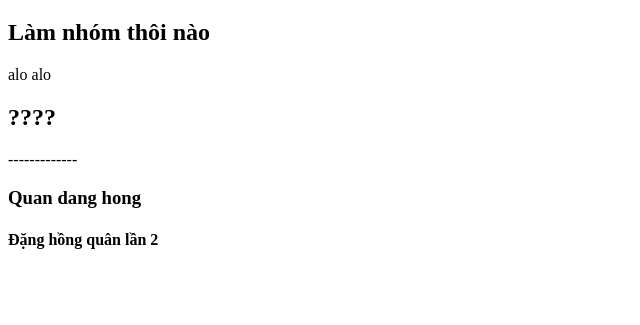
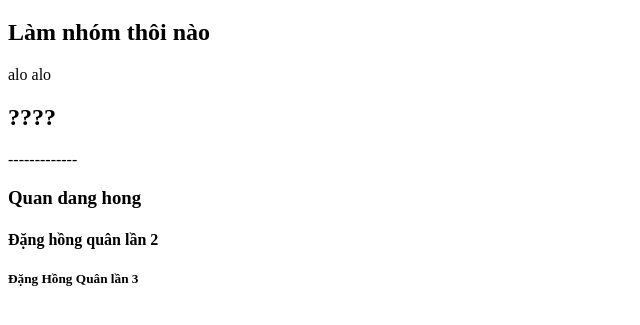
Before and after one commit to VoNgocChau/git-project, a plain HTML site: page index.html in a window 1280 px wide. Shown: the part 61-386 px from the top of the page, without its empty margins (0-640 px from the left). Drawn offline with Linux system fonts and the light colour scheme.

Commit message:
them khoang trang

```diff
--- a/index.html
+++ b/index.html
@@ -14,5 +14,6 @@
     -------------
     <h3>Quan dang hong</h3>
     <h4>Đặng hồng quân lần 2</h4>
+    <h5>Đặng Hồng Quân lần 3</h5>
   </body>
 </html>
```
